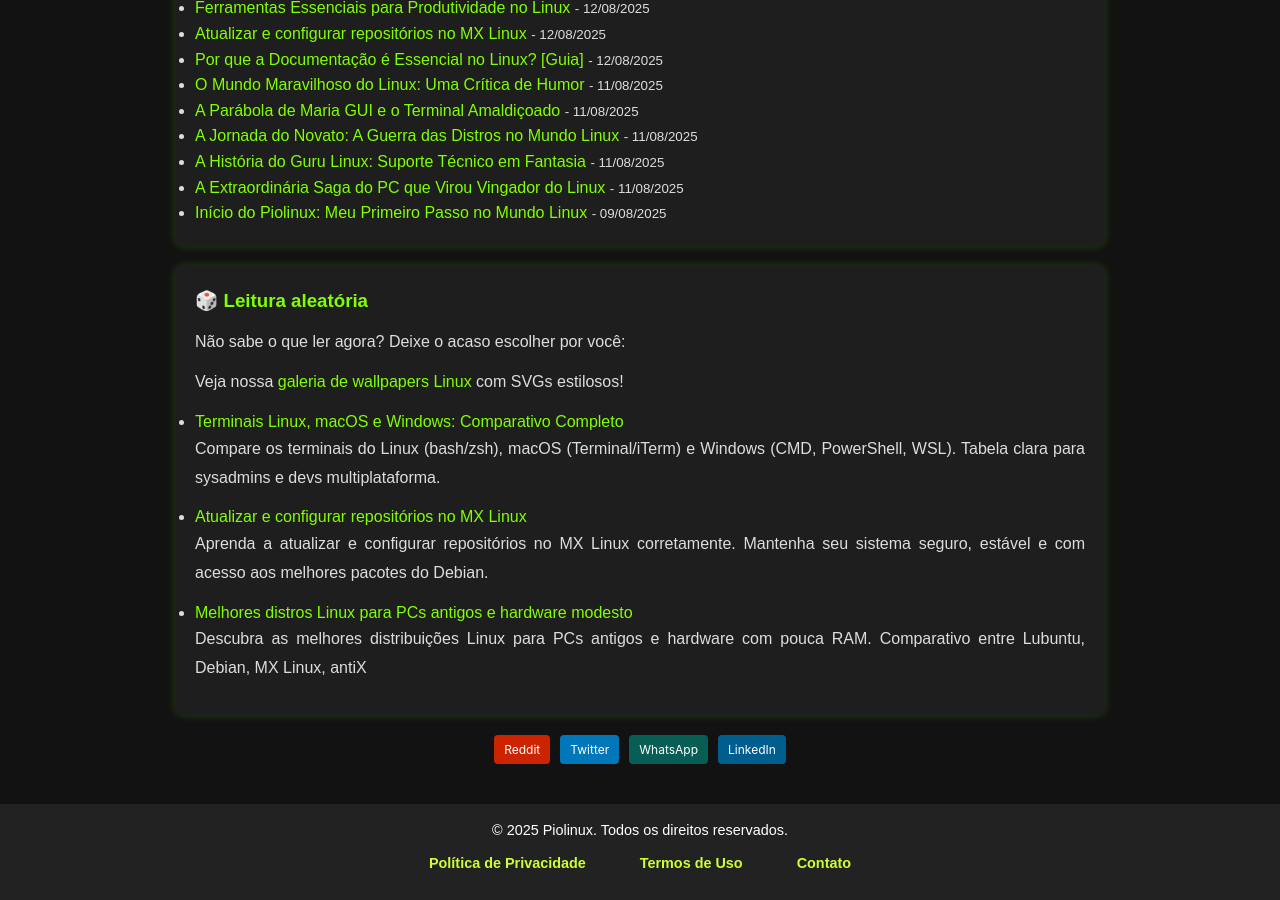
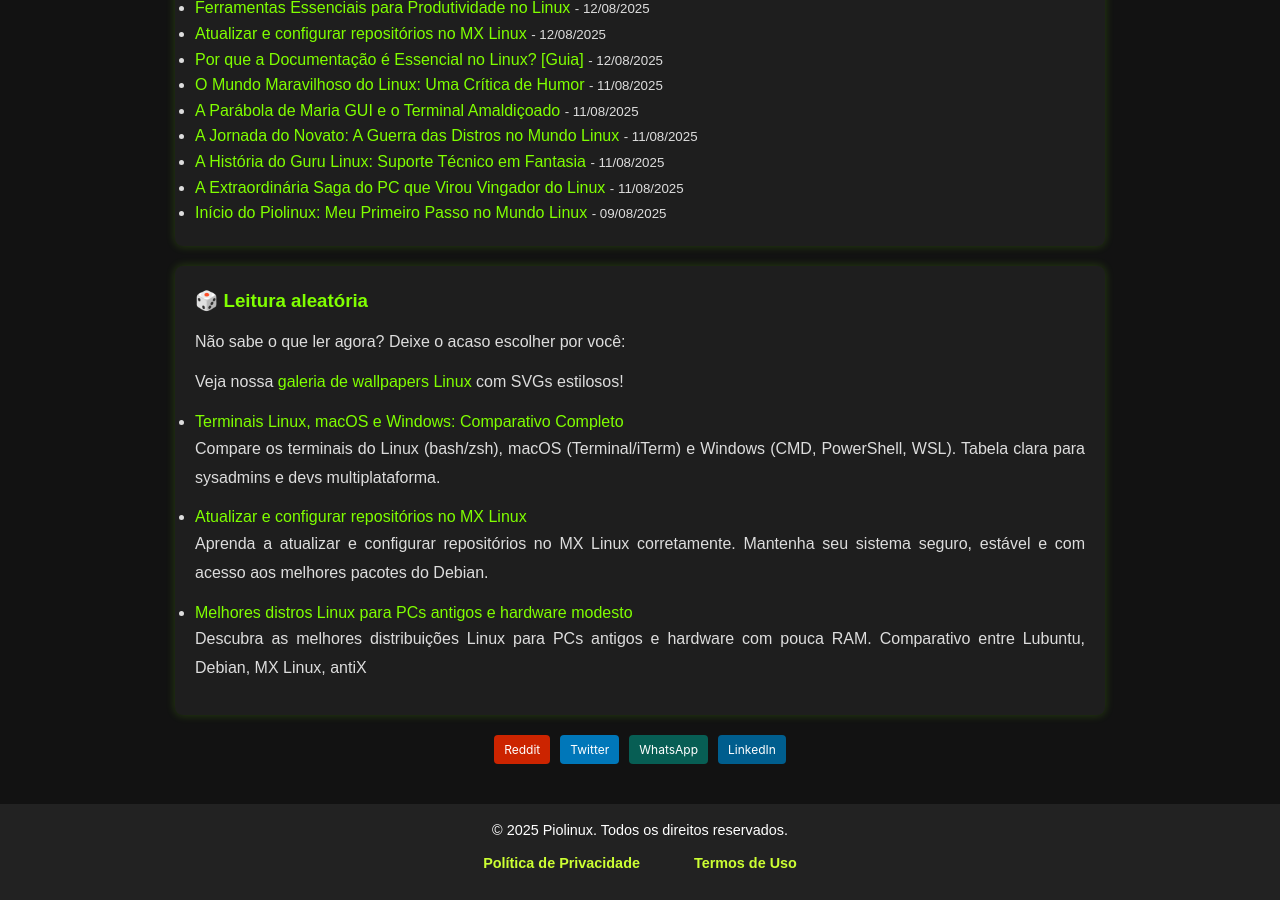
Before and after one commit to Piolinux/piolinux-site, a Jekyll site: the page built from index.md, in a window 1280 px wide and 900 px high, scrolled down 835 px. Built offline with Jekyll 4.4.1, drawn with Linux system fonts in a browser that asks for light colours.

Commit message:
Update footer.html

```diff
--- a/_includes/footer.html
+++ b/_includes/footer.html
@@ -5,7 +5,7 @@
       <ul>
         <li><a href="{{ '/politica-de-privacidade/' | relative_url }}">Política de Privacidade</a></li>
         <li><a href="{{ '/termos-de-uso/' | relative_url }}">Termos de Uso</a></li>
-        <li><a href="{{ '/contato/' | relative_url }}">Contato</a></li>
+
       </ul>
     </nav>
   </div>
```
